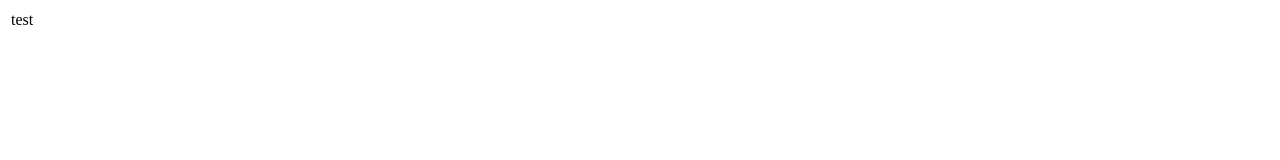
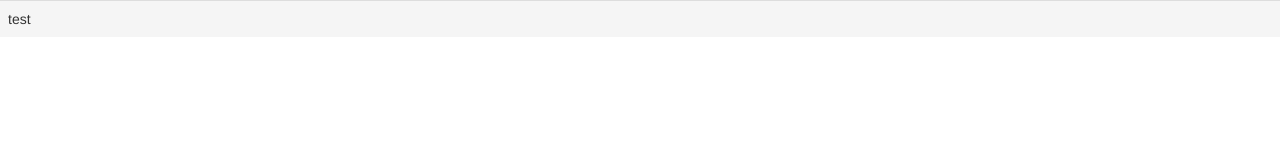
Before and after one commit to ReWWeR/jsHardCore, a plain HTML site: page index.html in a window 1280 px wide. Drawn offline with Linux system fonts and the light colour scheme.

Commit message:
index.html

```diff
--- a/index.html
+++ b/index.html
@@ -3,10 +3,10 @@
 <head lang="en">
     <meta charset="UTF-8">
     <title>Promises</title>
-    <link href="css/bootstrap.css">
+    <link href="css/bootstrap.css" rel="stylesheet">
 </head>
 <body>
-    <table>
+    <table class="table table-hover">
         <tr>
             <td>test</td>
         </tr>
```
